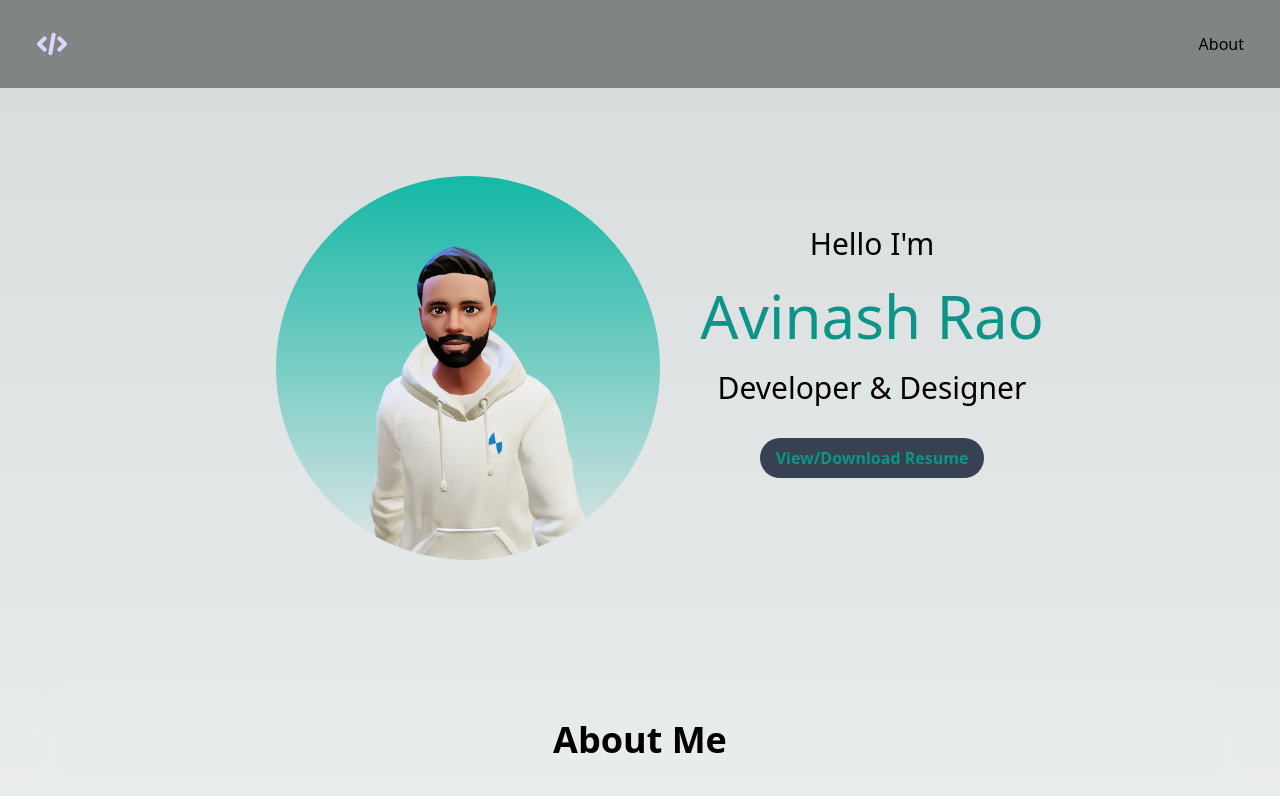
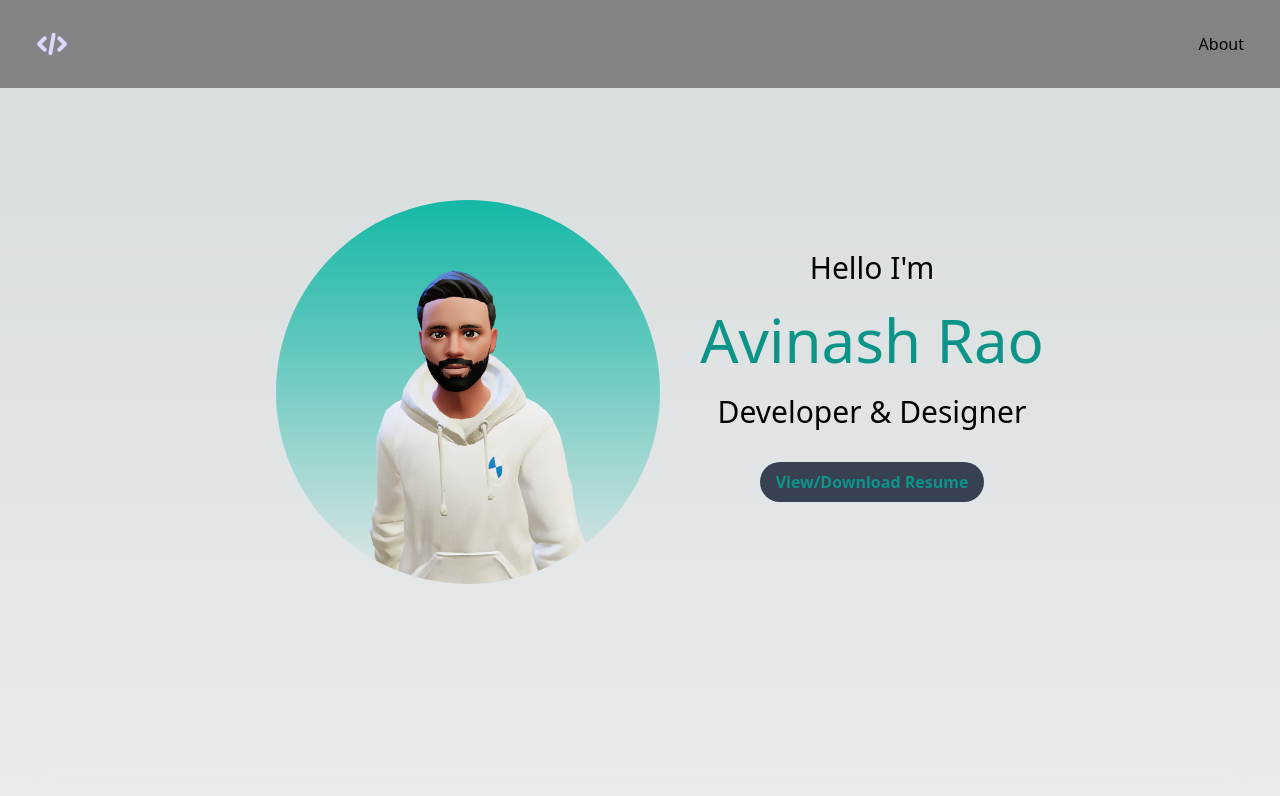
Before and after one commit to avinash7rao/my-site, a Next.js app: page / in a window 1280 px wide. Shown: the top 796 px of the page. Built offline with nearby package versions, Linux system fonts and the light colour scheme.

Commit message:
section padding update

```diff
--- a/components/_templates/Section.tsx
+++ b/components/_templates/Section.tsx
@@ -10,7 +10,7 @@
   return (
     <section
       id={id}
-      className={`w-full max-w-screen-xl mx-auto p-4 md:py-8 m-4 ${className}`}>
+      className={`w-full max-w-screen-xl mx-auto p-4 md:py-14 m-4 ${className}`}>
       {children}
     </section>
   );
```
